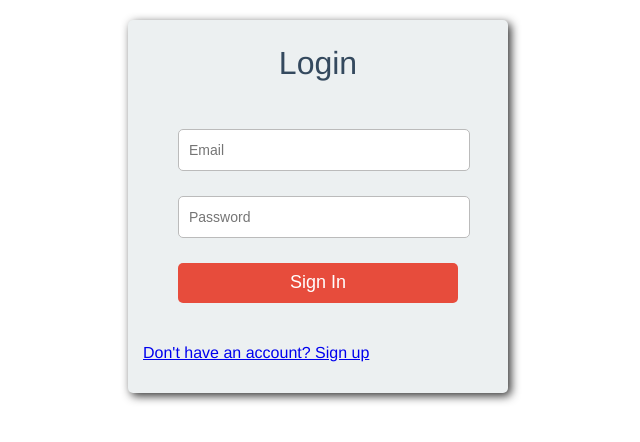
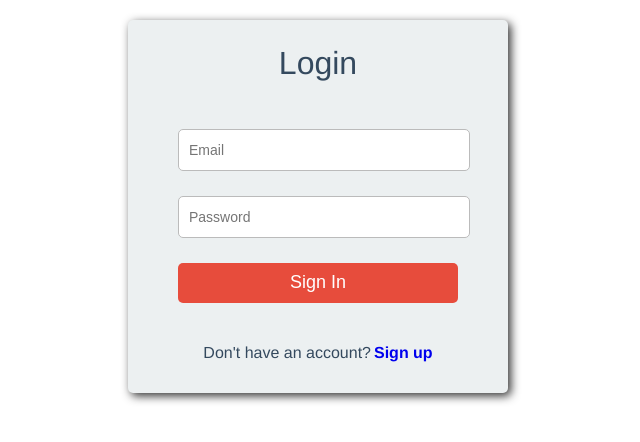
Before and after one commit to JohnMwendwa/node-react-task-manager, a React (Create React App) app in the folder client/: page /login in a window 1280 px wide. Shown: the top 442 px of the page, without its empty margins (322-962 px from the left). Built offline with nearby package versions, Linux system fonts and the light colour scheme.

Commit message:
add class selector to link and style tke link

```diff
--- a/client/src/components/Login.js
+++ b/client/src/components/Login.js
@@ -51,9 +51,14 @@ function Login() {
 
               <button className='Login__button'>Sign In </button>
           </form>
-          <Link to='/'>
-        <p>Don't have an account? Sign up</p>
-        </Link>
+          <div className="Login__link">
+            <p>Don't have an account?
+              <Link to='/'>
+                    Sign up
+              </Link>
+            </p>
+          </div>
+
       </div>
       </div>
     )
--- a/client/src/components/css/Login.css
+++ b/client/src/components/css/Login.css
@@ -19,6 +19,16 @@ body{
     font-size: 2em;
     margin-top: 10px;
     color: #34495e;
+}
+.Login__link{
+    text-align: center;
+    color: #34495e;
+    text-decoration: none;
+}
+.Login__link a{
+    text-decoration: none;
+    font-weight: 600;
+    padding-left: 3px;
 }
 .Login__form{
     padding-top: 20px;
```
